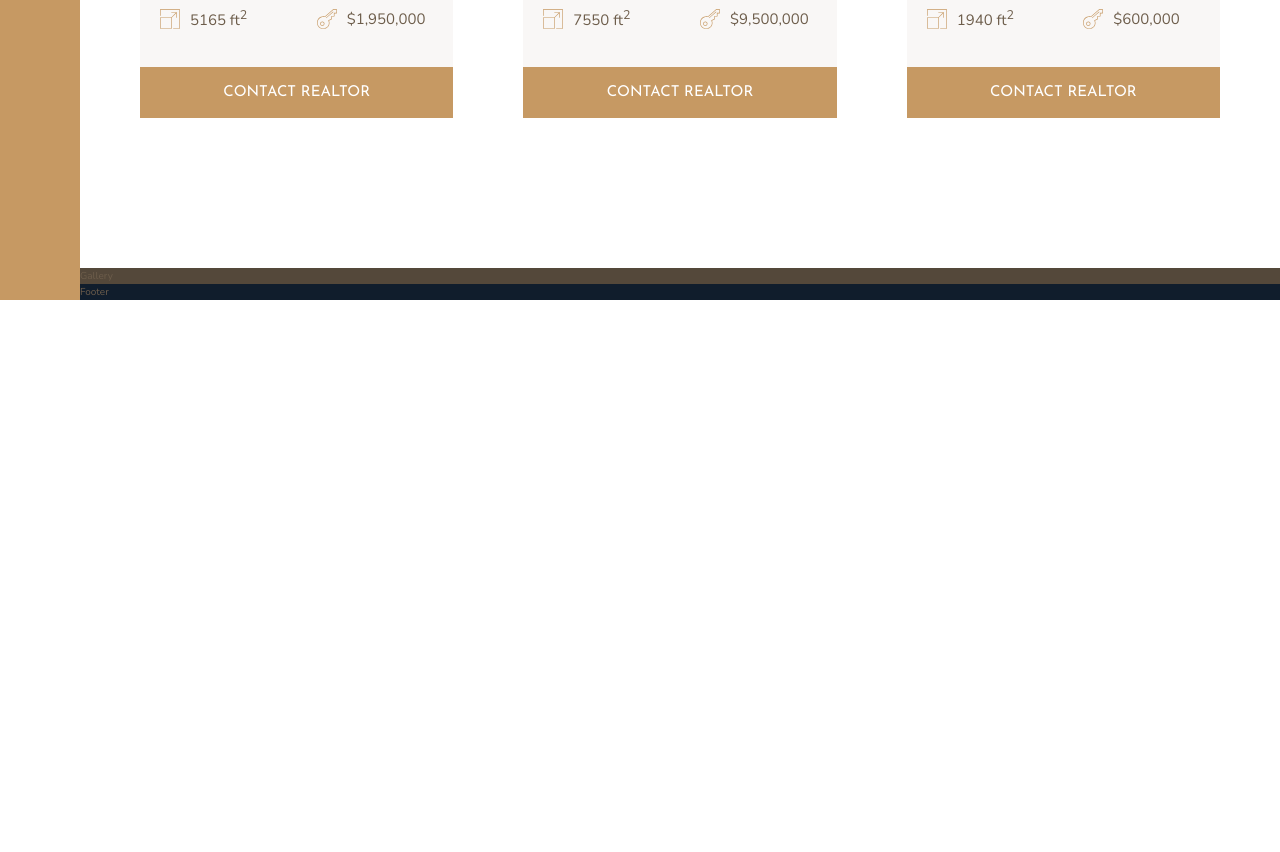
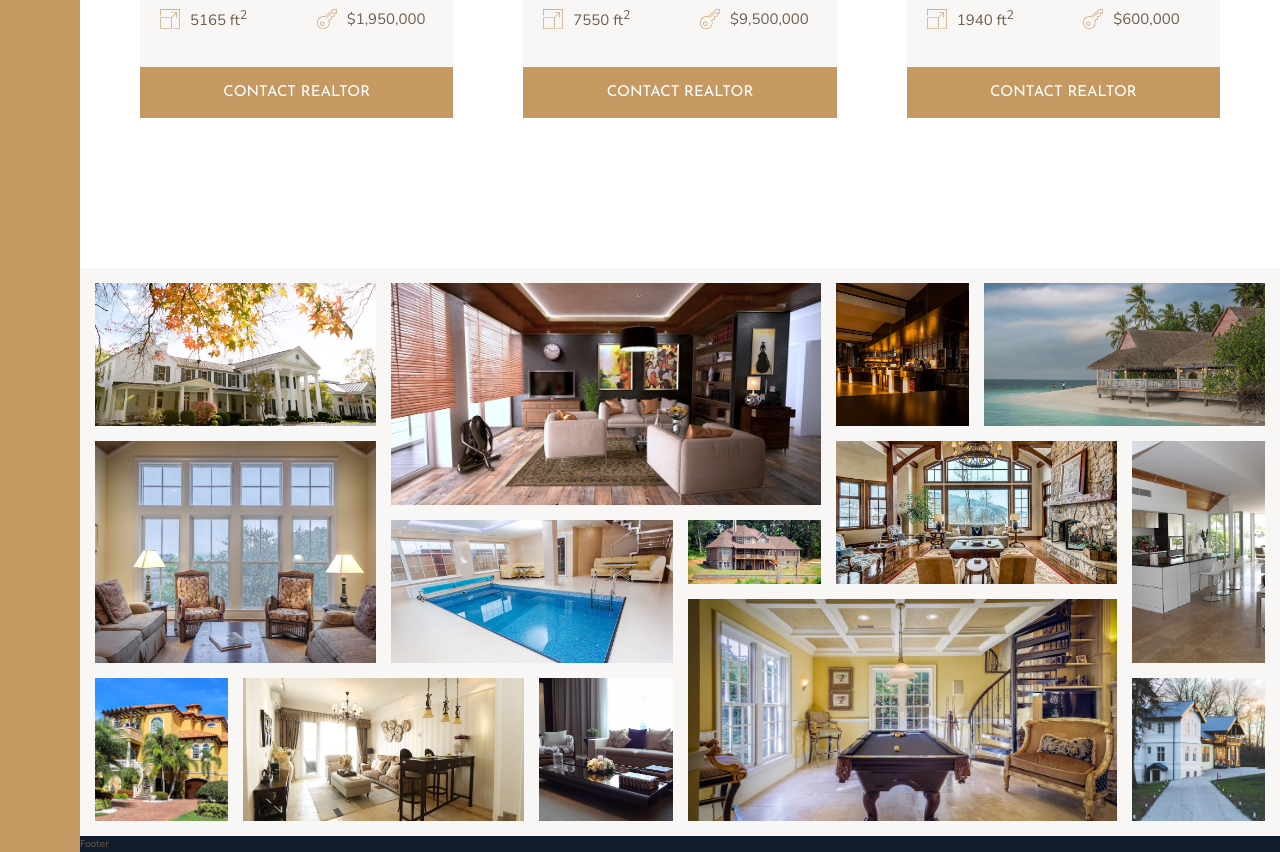
Before and after one commit to eslutz/Udemy-Advanced-CSS-and-Sass--Nexter-Project, a website: page index.html in a window 1280 px wide. Shown: the part 2804-3656 px from the top of the page. Before the commit the page ends 3104 px from the top, so only its background shows below. Drawn offline with nearby package versions, Linux system fonts and the light colour scheme.

Commit message:
added the image gallery wall

```diff
--- a/index.html
+++ b/index.html
@@ -392,7 +392,61 @@
         </section>
 
         <section class="gallery">
-            Gallery
+            <figure class="gallery_item gallery__item--1">
+                <img src="img/gal-1.jpeg" alt="Gallery image 1" class="gallery__img">
+            </figure>
+
+            <figure class="gallery_item gallery__item--2">
+                <img src="img/gal-2.jpeg" alt="Gallery image 2" class="gallery__img">
+            </figure>
+
+            <figure class="gallery_item gallery__item--3">
+                <img src="img/gal-3.jpeg" alt="Gallery image 3" class="gallery__img">
+            </figure>
+
+            <figure class="gallery_item gallery__item--4">
+                <img src="img/gal-4.jpeg" alt="Gallery image 4" class="gallery__img">
+            </figure>
+
+            <figure class="gallery_item gallery__item--5">
+                <img src="img/gal-5.jpeg" alt="Gallery image 5" class="gallery__img">
+            </figure>
+
+            <figure class="gallery_item gallery__item--6">
+                <img src="img/gal-6.jpeg" alt="Gallery image 6" class="gallery__img">
+            </figure>
+
+            <figure class="gallery_item gallery__item--7">
+                <img src="img/gal-7.jpeg" alt="Gallery image 7" class="gallery__img">
+            </figure>
+
+            <figure class="gallery_item gallery__item--8">
+                <img src="img/gal-8.jpeg" alt="Gallery image 8" class="gallery__img">
+            </figure>
+
+            <figure class="gallery_item gallery__item--9">
+                <img src="img/gal-9.jpeg" alt="Gallery image 9" class="gallery__img">
+            </figure>
+
+            <figure class="gallery_item gallery__item--10">
+                <img src="img/gal-10.jpeg" alt="Gallery image 10" class="gallery__img">
+            </figure>
+
+            <figure class="gallery_item gallery__item--11">
+                <img src="img/gal-11.jpeg" alt="Gallery image 11" class="gallery__img">
+            </figure>
+
+            <figure class="gallery_item gallery__item--12">
+                <img src="img/gal-12.jpeg" alt="Gallery image 12" class="gallery__img">
+            </figure>
+
+            <figure class="gallery_item gallery__item--13">
+                <img src="img/gal-13.jpeg" alt="Gallery image 13" class="gallery__img">
+            </figure>
+
+            <figure class="gallery_item gallery__item--14">
+                <img src="img/gal-14.jpeg" alt="Gallery image 14" class="gallery__img">
+            </figure>
         </section>
 
         <footer class="footer">
--- a/sass/_gallery.scss
+++ b/sass/_gallery.scss
@@ -1,4 +1,89 @@
 .gallery {
-    background-color: $color-grey-dark-1;
+    background-color: $color-grey-light-1;
     grid-column: full-start / full-end;
+
+    display: grid;
+    grid-template: repeat(7, 5vw) / repeat(8, 1fr);
+
+    grid-gap: 1.5rem;
+    padding: 1.5rem;
+
+    &__item {
+        &--1 {
+            grid-row: 1 / span 2;
+            grid-column: 1 / span 2;
+        }
+
+        &--2 {
+            grid-row: 1 / span 3;
+            grid-column: 3 / span 3;
+        }
+
+        &--3 {
+            grid-row: 1 / span 2;
+            grid-column: 6 / 7;
+        }
+
+        &--4 {
+            grid-row: 1 / span 2;
+            grid-column: 7 / -1;
+        }
+
+        &--5 {
+            grid-row: 3 / span 3;
+            grid-column: 1 / span 2;
+        }
+
+        &--6 {
+            grid-row: 4 / span 2;
+            grid-column: 3 / span 2;
+        }
+
+        &--7 {
+            grid-row: 4 / 5;
+            grid-column: 5 / 6;
+        }
+
+        &--8 {
+            grid-row: 3 / span 2;
+            grid-column: 6 / span 2;
+        }
+
+        &--9 {
+            grid-row: 3 / span 3;
+            grid-column: 8 / 9;
+        }
+
+        &--10 {
+            grid-row: 6 / span 2;
+            grid-column: 1 / 2;
+        }
+
+        &--11 {
+            grid-row: 6 / span 2;
+            grid-column: 2 / span 2;
+        }
+
+        &--12 {
+            grid-row: 6 / span 2;
+            grid-column: 4 / 5;
+        }
+
+        &--13 {
+            grid-row: 5 / span 3;
+            grid-column: 5 / span 3;
+        }
+
+        &--14 {
+            grid-row: 6 / span 2;
+            grid-column: 8 / 9;
+        }
+    }
+
+    &__img {
+        display: block;
+        object-fit: cover;
+        width: 100%;
+        height: 100%;
+    }
 }
```
Also changed, not shown: css/style.css, 1 other file.
